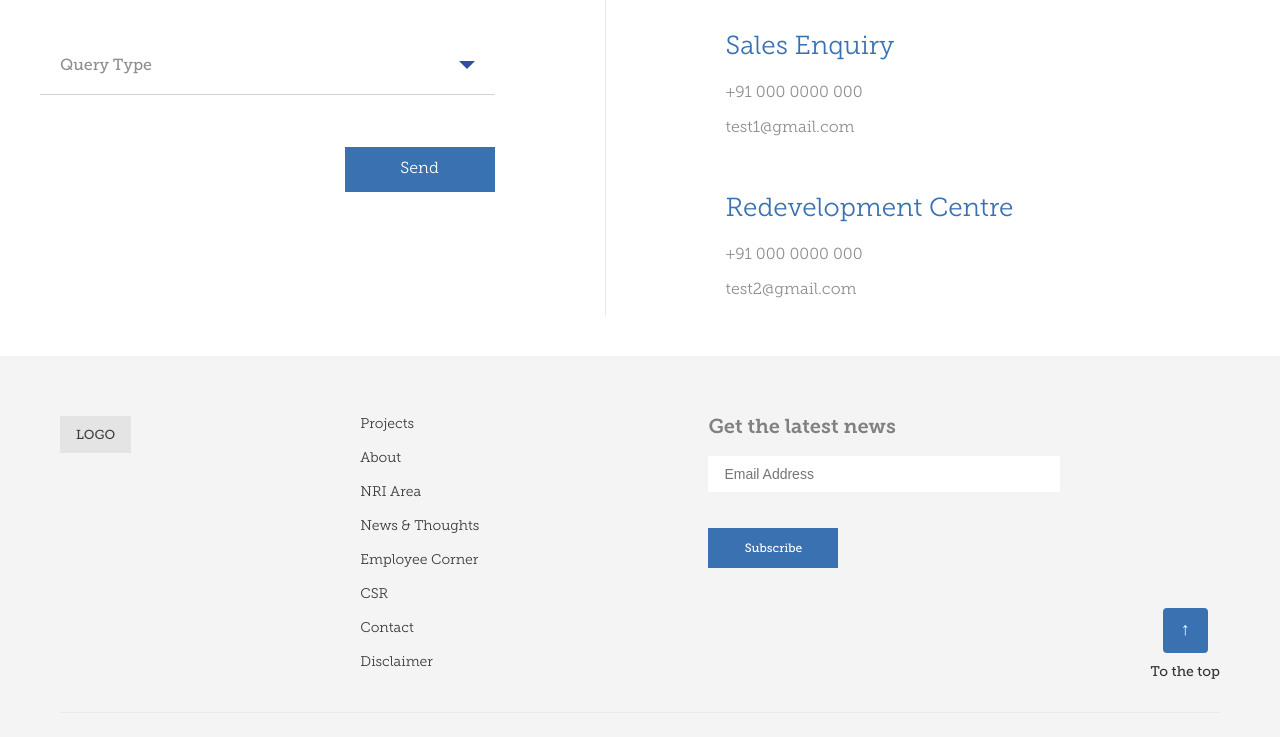
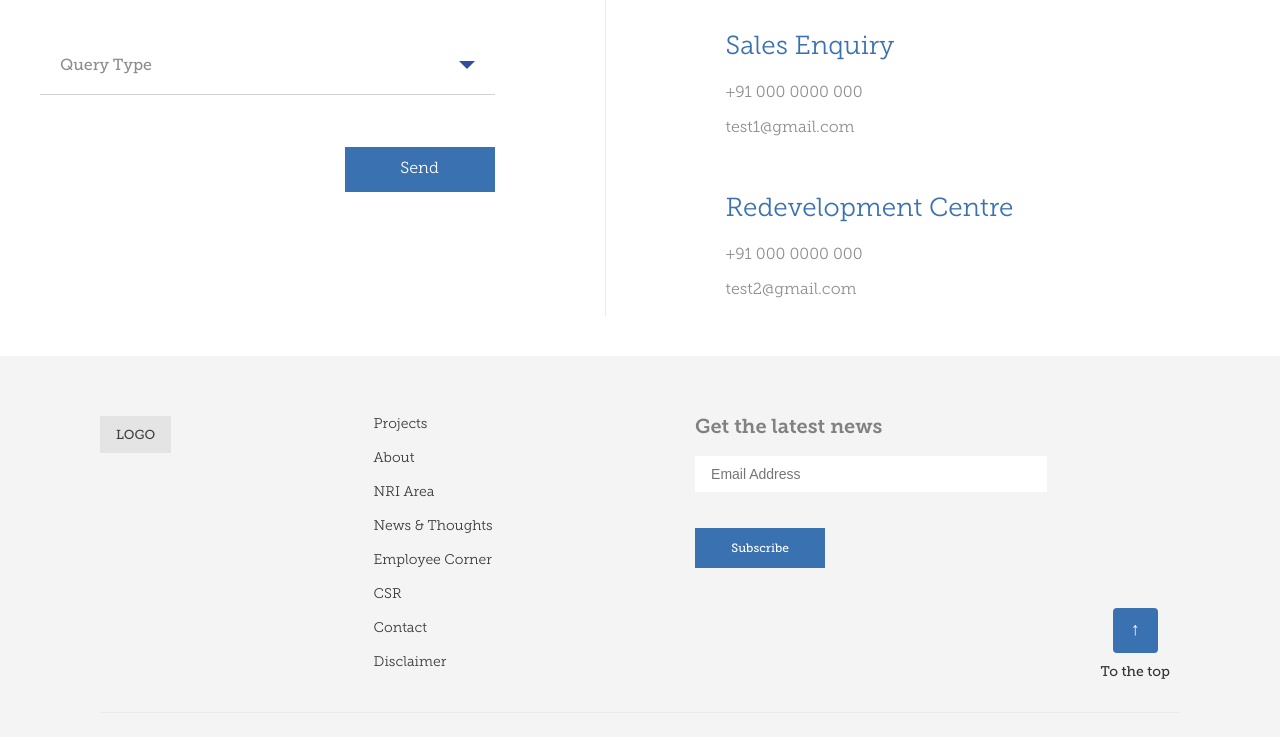
Before and after one commit to harish-nagure/Contact-page, a plain HTML site: page index.html in a window 1280 px wide. Shown: the part 789-1526 px from the top of the page. Drawn offline with Linux system fonts and the light colour scheme.

Commit message:
New Improvement

```diff
--- a/style.css
+++ b/style.css
@@ -244,7 +244,7 @@
 
   footer {
     background: #F4F4F4 ;
-    padding: 60px 60px 20px 60px;
+    padding: 60px 100px 20px 100px;
     align-items: center;
     height: fit-content;
   }
@@ -252,6 +252,7 @@
   .footer-grid {
     display: flex;
     justify-content: space-between;
+
     align-items: flex-start;
   }
 
@@ -304,7 +305,7 @@
 
     text-align: center;
     align-self: center;
-    left: 0px;
+    left: -10px;
     z-index: 1000;
     font-size: 12px;
   }
```
